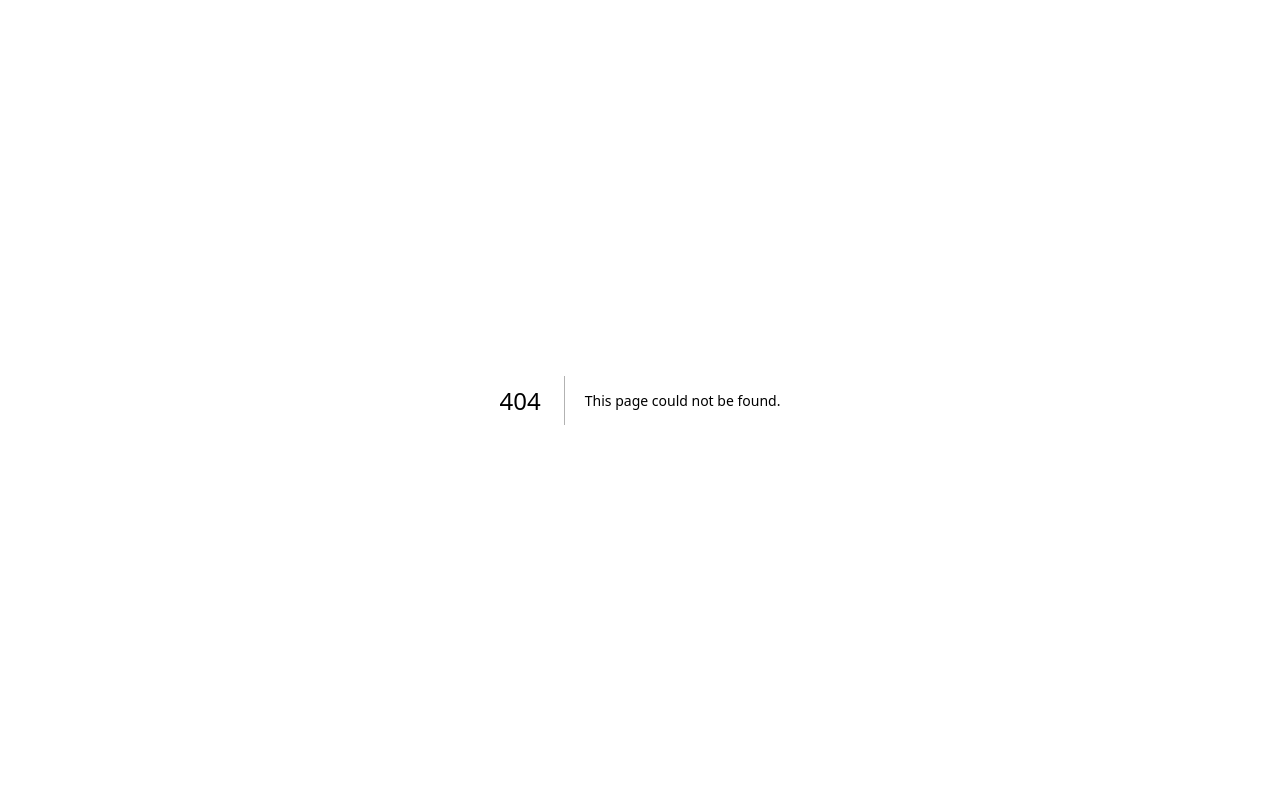
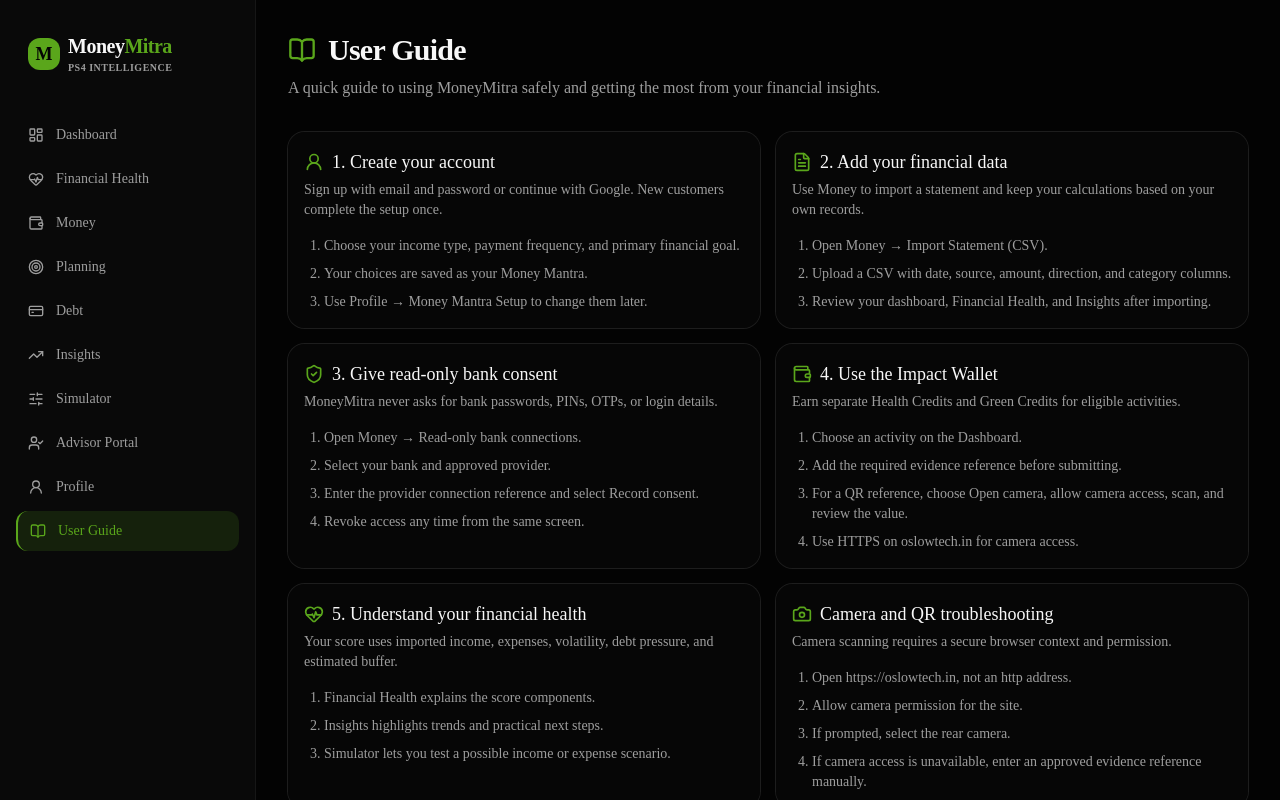
Before and after one commit to oslowtech/MoneyMitra, a Next.js app in the folder apps/web/: page /guide in a window 1280 px wide. Before the commit this address had no page. Shown: the top 800 px of the page. Built offline with nearby package versions, Linux system fonts and the light colour scheme.

Commit message:
User Guide

```diff
--- /dev/null
+++ b/apps/web/src/app/guide/page.tsx
@@ -0,0 +1,83 @@
+import { Navigation } from "@/components/Navigation";
+import { Card, CardContent, CardDescription, CardHeader, CardTitle } from "@/components/ui/card";
+import { BookOpen, Camera, FileText, HeartPulse, ShieldCheck, UserRound, Wallet } from "lucide-react";
+
+const sections = [
+  {
+    icon: UserRound,
+    title: "1. Create your account",
+    description: "Sign up with email and password or continue with Google. New customers complete the setup once.",
+    steps: ["Choose your income type, payment frequency, and primary financial goal.", "Your choices are saved as your Money Mantra.", "Use Profile → Money Mantra Setup to change them later."],
+  },
+  {
+    icon: FileText,
+    title: "2. Add your financial data",
+    description: "Use Money to import a statement and keep your calculations based on your own records.",
+    steps: ["Open Money → Import Statement (CSV).", "Upload a CSV with date, source, amount, direction, and category columns.", "Review your dashboard, Financial Health, and Insights after importing."],
+  },
+  {
+    icon: ShieldCheck,
+    title: "3. Give read-only bank consent",
+    description: "MoneyMitra never asks for bank passwords, PINs, OTPs, or login details.",
+    steps: ["Open Money → Read-only bank connections.", "Select your bank and approved provider.", "Enter the provider connection reference and select Record consent.", "Revoke access any time from the same screen."],
+  },
+  {
+    icon: Wallet,
+    title: "4. Use the Impact Wallet",
+    description: "Earn separate Health Credits and Green Credits for eligible activities.",
+    steps: ["Choose an activity on the Dashboard.", "Add the required evidence reference before submitting.", "For a QR reference, choose Open camera, allow camera access, scan, and review the value.", "Use HTTPS on oslowtech.in for camera access."],
+  },
+  {
+    icon: HeartPulse,
+    title: "5. Understand your financial health",
+    description: "Your score uses imported income, expenses, volatility, debt pressure, and estimated buffer.",
+    steps: ["Financial Health explains the score components.", "Insights highlights trends and practical next steps.", "Simulator lets you test a possible income or expense scenario."],
+  },
+  {
+    icon: Camera,
+    title: "Camera and QR troubleshooting",
+    description: "Camera scanning requires a secure browser context and permission.",
+    steps: ["Open https://oslowtech.in, not an http address.", "Allow camera permission for the site.", "If prompted, select the rear camera.", "If camera access is unavailable, enter an approved evidence reference manually."],
+  },
+];
+
+export default function GuidePage() {
+  return (
+    <div className="flex min-h-screen bg-background text-foreground">
+      <Navigation />
+      <main className="flex-1 min-w-0 p-4 pt-16 sm:p-8 sm:pt-8 max-w-5xl mx-auto space-y-6 sm:space-y-8">
+        <header>
+          <div className="flex items-center gap-3">
+            <BookOpen className="h-7 w-7 text-primary" />
+            <h1 className="text-2xl sm:text-3xl font-bold tracking-tight">User Guide</h1>
+          </div>
+          <p className="mt-2 text-muted-foreground">A quick guide to using MoneyMitra safely and getting the most from your financial insights.</p>
+        </header>
+        <div className="grid gap-4 md:grid-cols-2">
+          {sections.map((section) => {
+            const Icon = section.icon;
+            return (
+              <Card key={section.title} className="border-border bg-card/60">
+                <CardHeader>
+                  <CardTitle className="flex items-center gap-2 text-lg"><Icon className="h-5 w-5 text-primary" />{section.title}</CardTitle>
+                  <CardDescription>{section.description}</CardDescription>
+                </CardHeader>
+                <CardContent>
+                  <ol className="list-decimal space-y-2 pl-5 text-sm text-muted-foreground">
+                    {section.steps.map((step) => <li key={step}>{step}</li>)}
+                  </ol>
+                </CardContent>
+              </Card>
+            );
+          })}
+        </div>
+        <Card className="border-primary/30 bg-primary/5">
+          <CardHeader><CardTitle>Privacy reminder</CardTitle></CardHeader>
+          <CardContent className="text-sm text-muted-foreground">
+            Only connect accounts through an approved read-only consent flow. Never share passwords, PINs, OTPs, or security answers with MoneyMitra or anyone claiming to represent it.
+          </CardContent>
+        </Card>
+      </main>
+    </div>
+  );
+}
--- a/apps/web/src/components/Navigation.tsx
+++ b/apps/web/src/components/Navigation.tsx
@@ -15,7 +15,8 @@
   UserPlus,
   UserRound,
   Menu,
-  X
+  X,
+  BookOpen
 } from 'lucide-react';
 import { useState } from 'react';
 import { cn } from '@/lib/utils';
@@ -31,6 +32,7 @@
   { name: 'Simulator', href: '/simulator', icon: SlidersHorizontal },
   { name: 'Advisor Portal', href: '/advisor', icon: UserCheck },
   { name: 'Profile', href: '/profile', icon: UserRound },
+  { name: 'User Guide', href: '/guide', icon: BookOpen },
 ];
 
 export function Navigation() {
```
